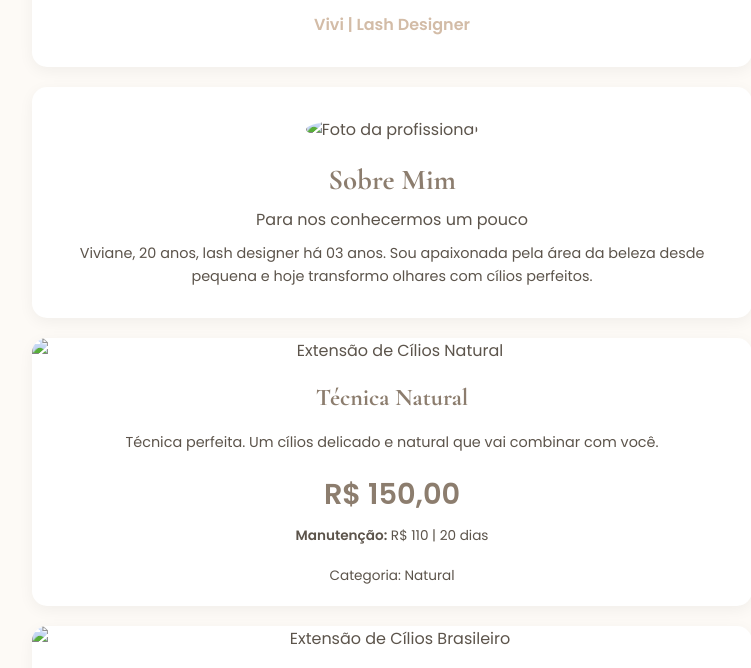
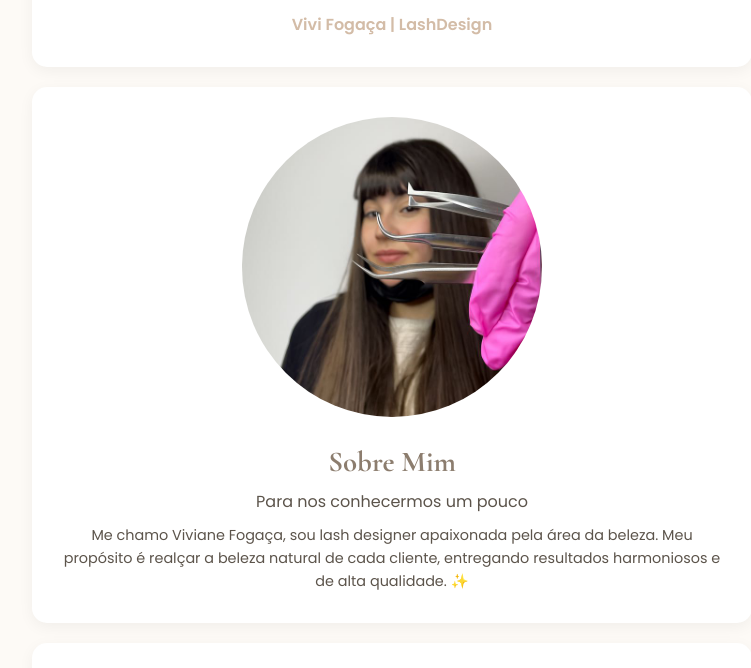
Before and after one commit to jian-19/Lash-Design-Vivi, a plain HTML site: page index.html in a window 1280 px wide. Shown: the part 245-913 px from the top of the page, without its empty margins (248-999 px from the left). Drawn offline with nearby package versions, Linux system fonts and the light colour scheme.

Commit message:
new img features

```diff
--- a/components/css/style.css
+++ b/components/css/style.css
@@ -64,8 +64,8 @@ body {
 
 /* Seção Sobre Mim */
 .profile-pic {
-    width: 120px;
-    height: 120px;
+    width: 300px;
+    height: 300px;
     border-radius: 50%;
     object-fit: cover;
     margin-bottom: 20px;
@@ -86,14 +86,19 @@ h2 {
 
 /* Seção de Serviços */
 .service-card {
-    padding: 0;
+    padding: 2rem;
     overflow: hidden;
 }
 
 .service-card img {
     width: 100%;
-    height: auto;
+    height: 450px;
     display: block;
+    object-fit: cover;
+}
+
+.service-img {
+    border-radius: 20px;
 }
 
 .service-card h3 {
--- a/index.html
+++ b/index.html
@@ -14,24 +14,25 @@
 
     <main class="container">
         <section id="inicio" class="card">
-            <img class="logo" src="components/src/img/Vivi logo.png" alt="">
+            <img class="logo" src="components/src/img/logo.png" alt="">
             <h1>Guia - Tabela de Valores</h1>
             <p>Um guia para conhecer meus serviços</p>
-            <span class="designer-name">Vivi | Lash Designer</span>
+            <span class="designer-name">Vivi Fogaça | LashDesign</span>
         </section>
 
         <section id="sobre" class="card">
-            <img src="images/profile.jpg" alt="Foto da profissional" class="profile-pic">
+            <img src="components/src/img/profile.jpeg" alt="Foto da profissional" class="profile-pic">
             <h2>Sobre Mim</h2>
             <p>Para nos conhecermos um pouco</p>
             <p class="bio">
-                Viviane, 20 anos, lash designer há 03 anos. Sou apaixonada pela área da beleza desde pequena e hoje transformo olhares com cílios perfeitos.
+                Me chamo Viviane Fogaça, sou lash designer apaixonada pela área da beleza.
+                Meu propósito é realçar a beleza natural de cada cliente, entregando resultados harmoniosos e de alta qualidade. ✨
             </p>
         </section>
 
         <section id="servicos">
             <div class="card service-card">
-                <img src="images/natural.jpg" alt="Extensão de Cílios Natural">
+                <img class="service-img" src="components/src/img/natural.jpg" alt="Extensão de Cílios Natural">
                 <h3>Técnica Natural</h3>
                 <p class="service-desc">Técnica perfeita. Um cílios delicado e natural que vai combinar com você.</p>
                 <div class="price">R$ 150,00</div>
@@ -42,7 +43,7 @@
             </div>
 
             <div class="card service-card">
-                <img src="images/brasileiro.jpg" alt="Extensão de Cílios Brasileiro">
+                <img class="service-img" src="components/src/img/brasileiro.jpeg" alt="Extensão de Cílios Brasileiro">
                 <h3>Brasileiro</h3>
                 <p class="service-desc">Lindos cílios para você que busca um olhar marcante, com um volume sutil e elegante.</p>
                 <div class="price">R$ 150,00</div>
@@ -53,7 +54,7 @@
             </div>
 
             <div class="card service-card">
-                <img src="images/russo.jpg" alt="Extensão de Cílios Russo">
+                <img class="service-img" src="components/src/img/russo.jpg" alt="Extensão de Cílios Russo">
                 <h3>Russo</h3>
                 <p class="service-desc">Vamos chegar chegando! Um olhar volumoso e poderoso para quem ama destaque.</p>
                 <div class="price">R$ 150,00</div>
@@ -88,7 +89,7 @@
             <div class="contact-info">
                 <a href="#" class="contact-icon" id="instagram"><i class="fab fa-instagram"></i><span>@lashdesign.vivi</span></a>
                 <a href="#" class="contact-icon" id="whatsapp"><i class="fab fa-whatsapp"></i><span>(49) 99185-7441</span></a>
-                <a href="#" class="contact-icon" id="maps"><i class="fas fa-map-marker-alt"></i><span>Seu Endereço</span></a>
+                <a href="#" class="contact-icon" id="maps"><i class="fas fa-map-marker-alt"></i><span>Onde me encontrar</span></a>
             </div>
         </section>
 
```
Also changed, not shown: components/src/img/brasileiro.jpeg (added), components/src/img/logo.png (renamed from components/src/img/Vivi logo.png), components/src/img/natural.jpg (added), components/src/img/profile.jpeg (added), components/src/img/russo.jpg (added).
